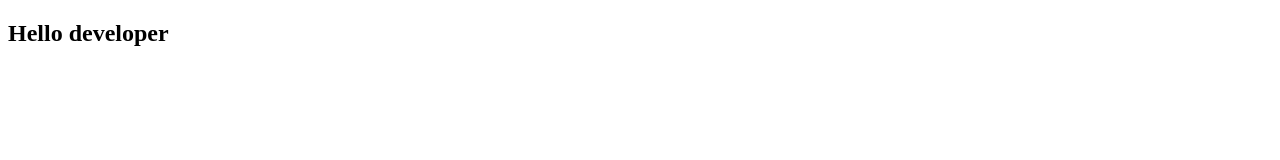
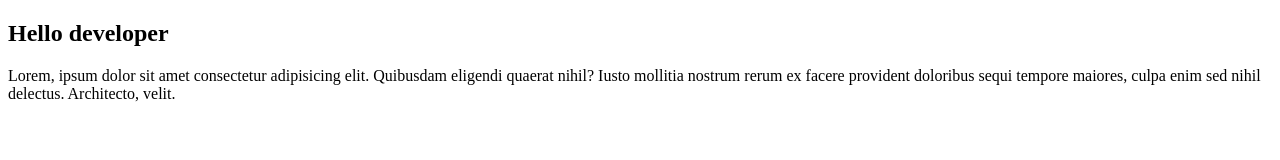
Before and after one commit to Mr-OmarFaruk/developer-protfolio, a plain HTML site: page index.html in a window 1280 px wide. Drawn offline with Linux system fonts and the light colour scheme.

Commit message:
second commit

```diff
--- a/index.html
+++ b/index.html
@@ -8,5 +8,6 @@
 </head>
 <body>
     <h2>Hello developer</h2>
+    <p>Lorem, ipsum dolor sit amet consectetur adipisicing elit. Quibusdam eligendi quaerat nihil? Iusto mollitia nostrum rerum ex facere provident doloribus sequi tempore maiores, culpa enim sed nihil delectus. Architecto, velit.</p>
 </body>
 </html>
```
